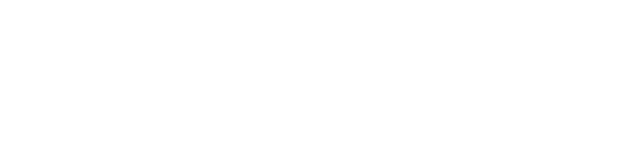
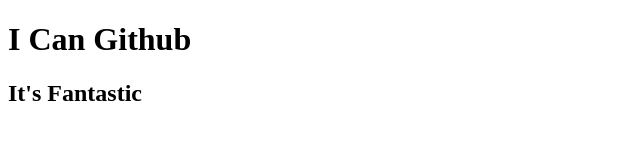
Before and after one commit to Tuku-Webian/tuku-second-repo, a plain HTML site: page index.html in a window 1280 px wide. Shown: the whole page, without its empty margins (0-640 px from the left). Drawn offline with Linux system fonts and the light colour scheme.

Commit message:
added header

```diff
--- a/index.html
+++ b/index.html
@@ -7,6 +7,7 @@
     <title>Tuku Second Github Repo</title>
 </head>
 <body>
-
+    <h1>I Can Github</h1>
+    <h2>It's Fantastic</h2>
 </body>
 </html>
```
